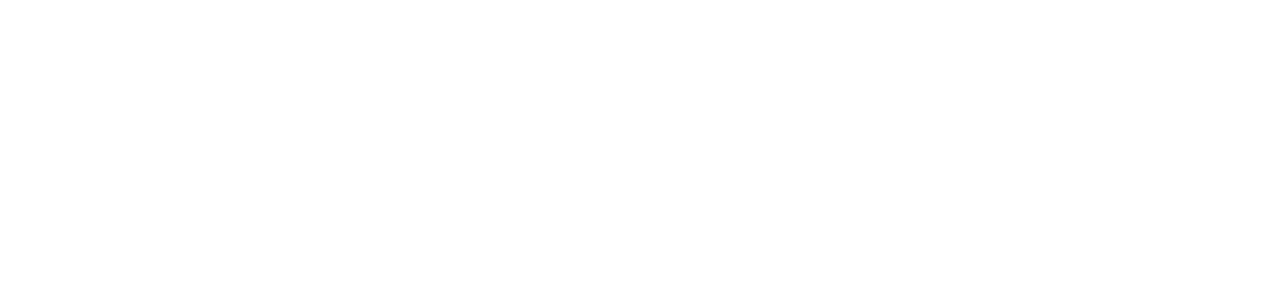
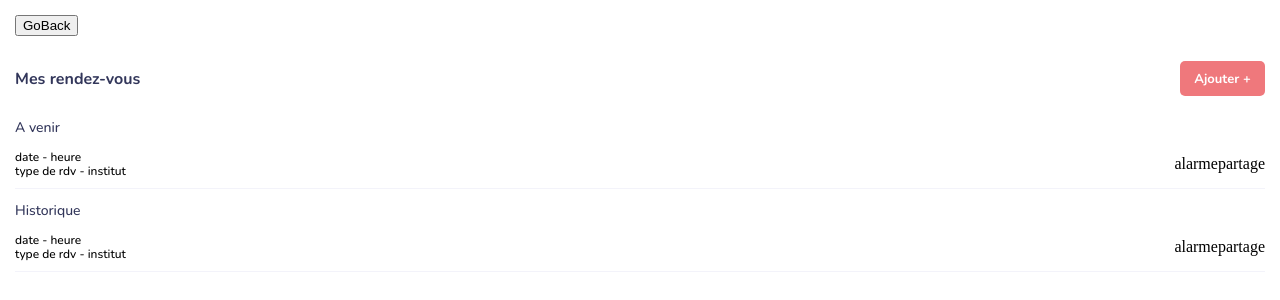
Before and after one commit to quatrefevdev/quatrefevrier-front, a React (Vite) app: page /mesRdv in a window 1280 px wide. Before the commit this address had no page. Shown: the top 300 px of the page. Built offline with nearby package versions, Linux system fonts and the light colour scheme; the HTML template or start-up script is replaced by a standard one.

Commit message:
add Carnet folder

```diff
--- a/src/App.jsx
+++ b/src/App.jsx
@@ -9,6 +9,8 @@
 import Login from "./pages/Login/Login";
 import Signup from "./pages/Signup/Signup";
 import Forum from "./pages/Forum/Forum";
+import CarnetHome from "./pages/Carnet/CarnetHome";
+import MesRdv from "./pages/Carnet/MesRdv/MesRdv";
 // Components
 import Header from "./components/Header/Header";
 // Fonts
@@ -42,6 +44,8 @@
         <Route path="/login" element={<Login handleToken={handleToken} />} />
         <Route path="/signup" element={<Signup handleToken={handleToken} />} />
         <Route path="/forum" element={<Forum />}></Route>
+        <Route path="/carnetHome" element={<CarnetHome />}></Route>
+        <Route path="/mesRdv" element={<MesRdv />}></Route>
       </Routes>
     </Router>
   );
--- a/src/App.scss
+++ b/src/App.scss
@@ -3,7 +3,7 @@
 }
 
 .container {
-  width: 500px;
+  width: 100vw;
   height: 100vh;
   margin: 0 auto;
   display: flex;
@@ -14,72 +14,21 @@
   font-size: 20px;
 }
 
-.top {
-  flex-direction: row !important;
-  span {
-    background-color: #f3f3fa;
-    width: 70px;
-    height: 5px;
-    border-radius: 5px;
-  }
+h2 {
+  font-family: "NN-bold";
+  line-height: 25px;
 }
-.startPage {
-  background-color: #4c548c;
-  font-family: "NN-Bold";
-  color: white;
-  img {
-    width: 60%;
-  }
-  h1 {
-    font-size: 40px;
-    text-align: center;
-    margin-bottom: 15px;
-  }
-  div {
-    display: flex;
-    flex-direction: column;
-    align-items: center;
-    gap: 5px;
-  }
-  div:nth-child(2) {
-    padding: 60px;
-  }
-  p {
-    text-align: center;
-    font-family: "NN-Light";
-    line-height: 25px;
-  }
+
+h3 {
+  font-family: "NN-bold";
+  color: #32365a;
 }
-.bottom {
-  display: flex;
-  flex-direction: column;
-  align-items: center;
-  width: 100%;
-  p {
-    margin-bottom: 10px;
-  }
-  button {
-    width: 100%;
-    font-family: "NN-Bold";
-    font-size: 20px;
-    color: #4c548c;
-    padding: 10px 0;
-    border-radius: 5px;
-    border: none;
-  }
-  a {
-    color: white;
-    text-decoration: none;
-    background-color: none;
-    width: 100%;
-    font-family: "NN-Bold";
-    font-size: 20px;
-    padding: 15px 0;
-    text-align: center;
-    border-radius: 5px;
-    border: 1px solid white;
-  }
-  a:hover {
-    background-color: #ef787c;
-  }
+h4 {
+  font-family: "NN-medium";
+  color: #32365a;
+  font-size: 14px;
 }
+p {
+  font-family: "NN-medium";
+  font-size: 12px;
+}
--- a/src/components/Button/ButtonComponent.css
+++ b/src/components/Button/ButtonComponent.css
@@ -1,5 +1,5 @@
 .buttonclass {
-  font-family: "Nunito-Bold";
+  font-family: "NN-Bold";
   font-weight: bold;
   font-size: 13px;
   color: white;
--- a/src/components/Button/ButtonComponent.jsx
+++ b/src/components/Button/ButtonComponent.jsx
@@ -3,7 +3,6 @@
 const ButtonComponent = ({ pressFct, txt }) => {
   return (
     <button className="buttonclass" onClick={pressFct}>
-      {" "}
       {txt}
     </button>
   );
--- /dev/null
+++ b/src/pages/Carnet/CarnetHome.jsx
@@ -0,0 +1,20 @@
+import "./carnetHome.scss";
+
+const CarnetHome = () => {
+  return (
+    <main
+      className="container startCarnet"
+      style={{ justifyContent: "space-around" }}
+    >
+      <h2>Bienvenue sur votre espace de suivi médical</h2>
+      <div className="carnet-buttons">
+        <button>Mes rendez-vous médicaux</button>
+        <button>Mes effets secondaires</button>
+        <button>Mon poids</button>
+        <button>Mes notes</button>
+      </div>
+    </main>
+  );
+};
+
+export default CarnetHome;
--- /dev/null
+++ b/src/pages/Carnet/MesRdv/MesRdv.jsx
@@ -0,0 +1,58 @@
+import "./mesRdv.scss";
+import axios from "axios";
+import { useState, useEffect } from "react";
+import ButtonComponent from "../../../components/Button/ButtonComponent";
+
+const MesRdv = () => {
+  const [data, setData] = useState("");
+  const [isLoading, setIsLoading] = useState(true);
+  // route en get
+  const fetchData = async () => {
+    try {
+      const { data } = await axios.get("http://localhost:3000/mesrdv");
+      setData(data);
+      setIsLoading(false);
+    } catch (error) {
+      console.log(error.response);
+    }
+  };
+  return (
+    <main className="container-rdv">
+      <button>GoBack</button>
+      <div className="title">
+        <h3>Mes rendez-vous</h3>
+        <ButtonComponent txt="Ajouter +" />
+      </div>
+      <div className="eventList">
+        <h4>A venir</h4>
+        {/* Mapping sur les rdv à venir */}
+        <div className="rdv">
+          <div className="rdv-left">
+            <p>date - heure</p>
+            <p>type de rdv - institut</p>
+          </div>
+          <div className="rdv-right">
+            <span>alarme</span>
+            <span>partage</span>
+          </div>
+        </div>
+      </div>
+      <div className="eventList">
+        <h4>Historique</h4>
+        {/* Mapping sur les rdv à venir */}
+        <div className="rdv">
+          <div className="rdv-left">
+            <p>date - heure</p>
+            <p>type de rdv - institut</p>
+          </div>
+          <div className="rdv-right">
+            <span>alarme</span>
+            <span>partage</span>
+          </div>
+        </div>
+      </div>
+    </main>
+  );
+};
+
+export default MesRdv;
--- /dev/null
+++ b/src/pages/Carnet/MesRdv/mesRdv.scss
@@ -0,0 +1,25 @@
+.container-rdv {
+  padding: 15px;
+  display: flex;
+  flex-direction: column;
+  gap: 15px;
+  button {
+    align-self: start;
+  }
+  .title,
+  .rdv {
+    display: flex;
+    justify-content: space-between;
+    align-items: center;
+    padding: 10px 0;
+  }
+  .rdv {
+    border-bottom: 1px solid #f3f3fa;
+  }
+  h4 {
+    margin-bottom: 5px;
+  }
+  p {
+    line-height: 14px;
+  }
+}
--- /dev/null
+++ b/src/pages/Carnet/carnetHome.scss
@@ -0,0 +1,22 @@
+.startCarnet {
+  background-color: #4c548c;
+  h2 {
+    color: #f3f3fa;
+    text-align: center;
+  }
+  .carnet-buttons {
+    display: flex;
+    flex-wrap: wrap;
+    gap: 10px;
+    button {
+      width: calc(50% - 5px);
+      aspect-ratio: 1/1;
+      border-radius: 5px;
+      border: none;
+      font-size: 15px;
+      font-family: "NN-Bold";
+      background-color: #f3f3fa;
+      color: #4c548c;
+    }
+  }
+}
--- a/src/pages/Welcome/Welcome.jsx
+++ b/src/pages/Welcome/Welcome.jsx
@@ -1,5 +1,6 @@
 import { useState, useEffect } from "react";
 import "../../App.scss";
+import "./welcome.scss";
 import logo from "../../assets/logo.jpg";
 
 import { Link } from "react-router-dom";
--- /dev/null
+++ b/src/pages/Welcome/welcome.scss
@@ -0,0 +1,69 @@
+.top {
+  flex-direction: row !important;
+  span {
+    background-color: #f3f3fa;
+    width: 70px;
+    height: 5px;
+    border-radius: 5px;
+  }
+}
+.startPage {
+  background-color: #4c548c;
+  font-family: "NN-Bold";
+  color: white;
+  img {
+    width: 60%;
+  }
+  h1 {
+    font-size: 40px;
+    text-align: center;
+    margin-bottom: 15px;
+  }
+  div {
+    display: flex;
+    flex-direction: column;
+    align-items: center;
+    gap: 5px;
+  }
+  div:nth-child(2) {
+    padding: 60px;
+  }
+  p {
+    text-align: center;
+    font-family: "NN-Light";
+    line-height: 25px;
+  }
+}
+.bottom {
+  display: flex;
+  flex-direction: column;
+  align-items: center;
+  width: 100%;
+  p {
+    margin-bottom: 10px;
+  }
+  button {
+    width: 100%;
+    font-family: "NN-Bold";
+    font-size: 20px;
+    color: #4c548c;
+    padding: 10px 0;
+    border-radius: 5px;
+    border: none;
+  }
+  a {
+    color: white;
+    text-decoration: none;
+    background-color: none;
+    width: 100%;
+    font-family: "NN-Bold";
+    font-size: 20px;
+    padding: 15px 0;
+    text-align: center;
+    border-radius: 5px;
+    border: 1px solid white;
+  }
+  a:hover {
+    background-color: #ef787c;
+  }
+}
```
